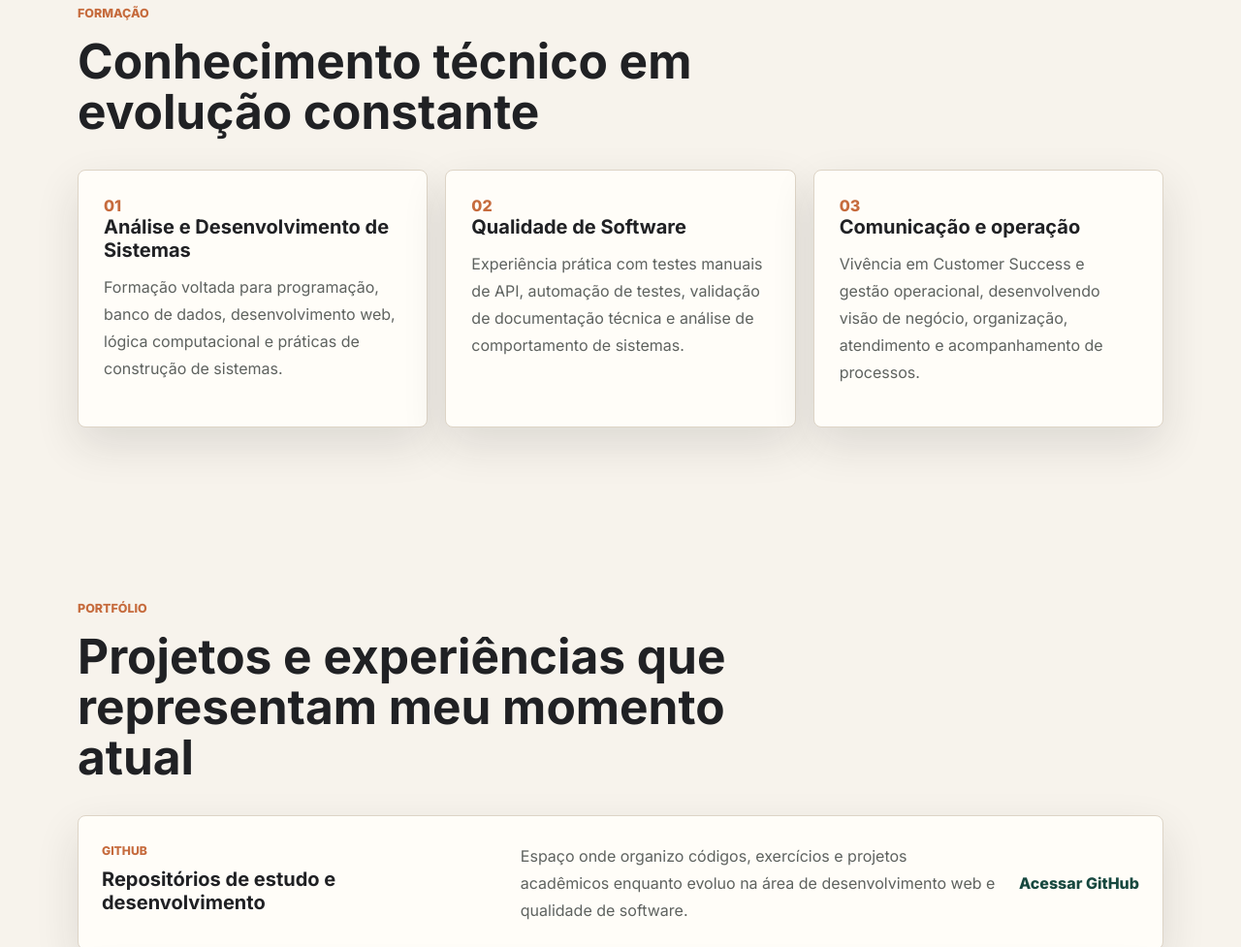
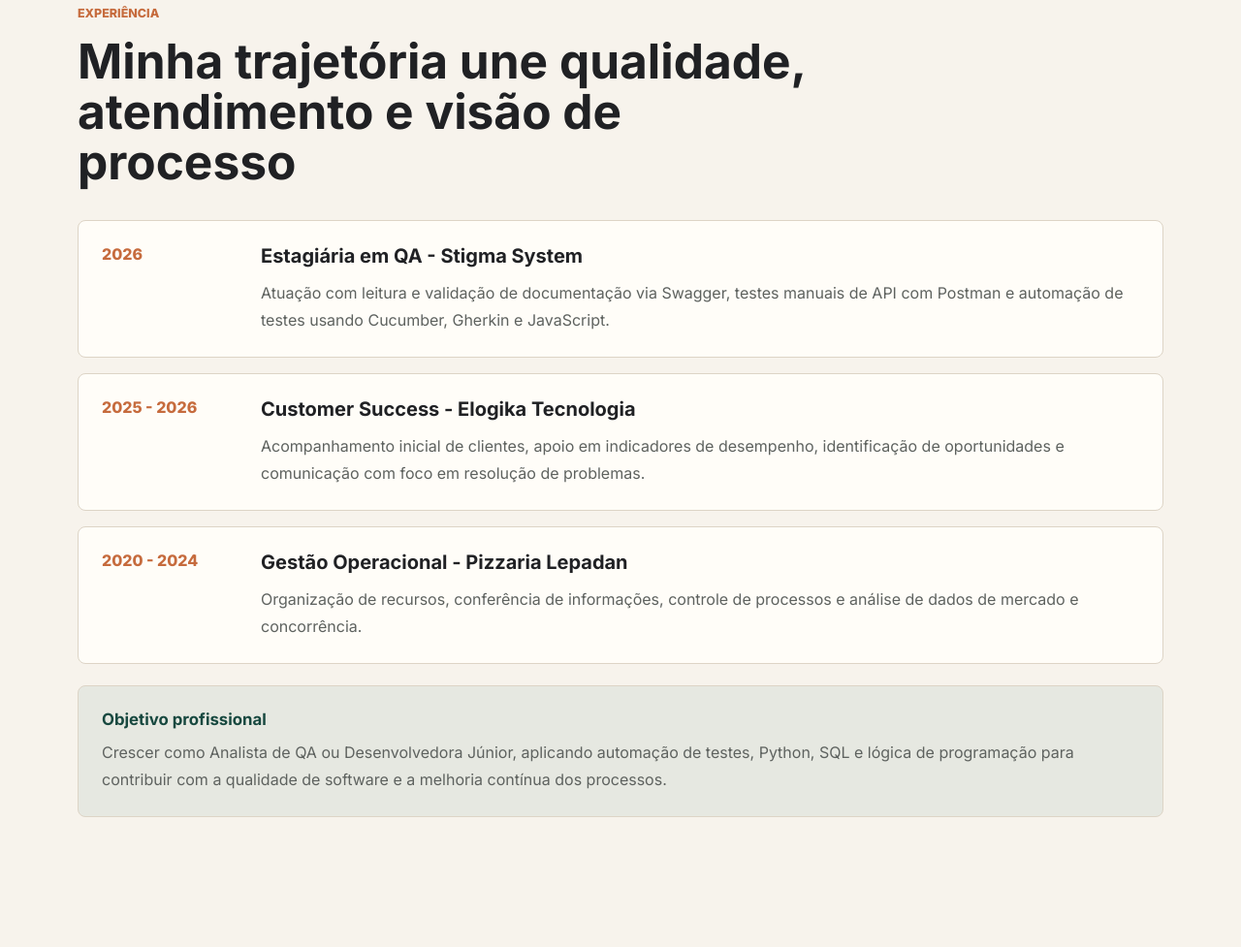
Before and after one commit to KarimyDev/atividades-ads, a plain HTML site: page web/index.html in a window 1280 px wide. Shown: the part 1330-2307 px from the top of the page at 97% size. Drawn offline with Linux system fonts and the light colour scheme.

Commit message:
Update index.html

```diff
--- a/web/index.html
+++ b/web/index.html
@@ -25,6 +25,7 @@
 
       <div class="links-menu" id="menu-principal">
         <a href="#sobre">Sobre mim</a>
+        <a href="#experiencia">Experiência</a>
         <a href="#formacao">Formação</a>
         <a href="#portfolio">Portfólio</a>
         <a href="#contato">Contato</a>
@@ -77,6 +78,57 @@
       </div>
     </section>
 
+    <section class="secao experiencia" id="experiencia">
+      <div class="cabecalho-secao">
+        <p class="etiqueta">Experiência</p>
+        <h2>Minha trajetória une qualidade, atendimento e visão de processo</h2>
+      </div>
+
+      <div class="linha-do-tempo">
+        <article class="item-experiencia">
+          <span class="periodo">2026</span>
+          <div>
+            <h3>Estagiária em QA - Stigma System</h3>
+            <p>
+              Atuação com leitura e validação de documentação via Swagger, testes manuais
+              de API com Postman e automação de testes usando Cucumber, Gherkin e JavaScript.
+            </p>
+          </div>
+        </article>
+
+        <article class="item-experiencia">
+          <span class="periodo">2025 - 2026</span>
+          <div>
+            <h3>Customer Success - Elogika Tecnologia</h3>
+            <p>
+              Acompanhamento inicial de clientes, apoio em indicadores de desempenho,
+              identificação de oportunidades e comunicação com foco em resolução de problemas.
+            </p>
+          </div>
+        </article>
+
+        <article class="item-experiencia">
+          <span class="periodo">2020 - 2024</span>
+          <div>
+            <h3>Gestão Operacional - Pizzaria Lepadan</h3>
+            <p>
+              Organização de recursos, conferência de informações, controle de processos
+              e análise de dados de mercado e concorrência.
+            </p>
+          </div>
+        </article>
+      </div>
+
+      <div class="objetivo">
+        <strong>Objetivo profissional</strong>
+        <p>
+          Crescer como Analista de QA ou Desenvolvedora Júnior, aplicando automação de
+          testes, Python, SQL e lógica de programação para contribuir com a qualidade de
+          software e a melhoria contínua dos processos.
+        </p>
+      </div>
+    </section>
+
     <section class="secao formacao" id="formacao">
       <div class="cabecalho-secao">
         <p class="etiqueta">Formação</p>
@@ -104,12 +156,30 @@
 
         <article class="cartao">
           <span class="numero">03</span>
-          <h3>Comunicação e operação</h3>
+          <h3>Desenvolvimento Web e programação</h3>
           <p>
-            Vivência em Customer Success e gestão operacional, desenvolvendo visão de
-            negócio, organização, atendimento e acompanhamento de processos.
+            Estudos em HTML, CSS, JavaScript, Python, SQL e lógica de programação,
+            com exercícios e projetos práticos organizados no GitHub.
           </p>
         </article>
+      </div>
+
+      <div class="competencias">
+        <h3>Ferramentas e competências</h3>
+        <div class="chips" aria-label="Lista de competências">
+          <span>Postman</span>
+          <span>Swagger</span>
+          <span>Cucumber</span>
+          <span>Gherkin</span>
+          <span>JavaScript</span>
+          <span>Python</span>
+          <span>SQL</span>
+          <span>HTML5</span>
+          <span>CSS3</span>
+          <span>GitHub</span>
+          <span>Comunicação clara</span>
+          <span>Pensamento analítico</span>
+        </div>
       </div>
     </section>
 
```
